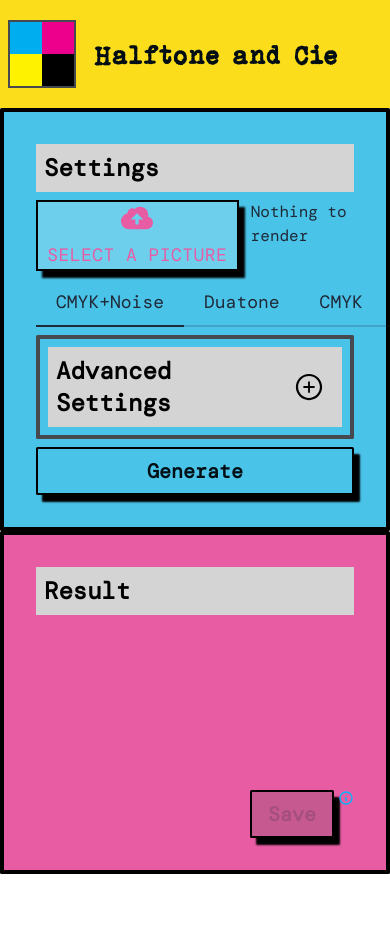
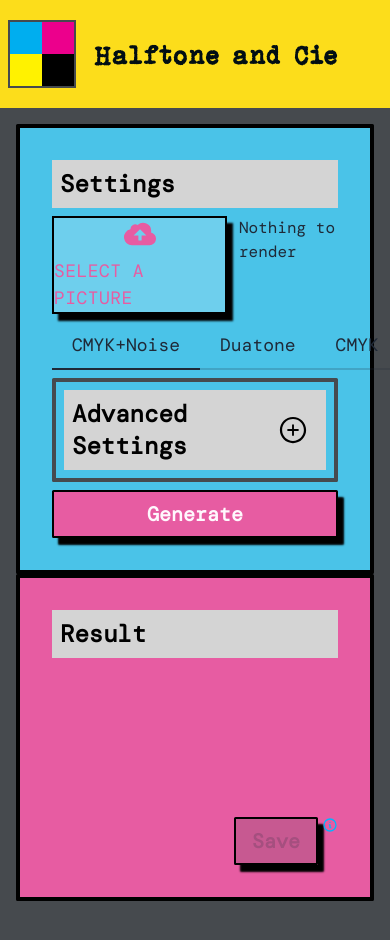
Before and after one commit to guillaume-gomez/halftone-and-cie, a React (Vite) app: page / in a window 390 px wide. Shown: the top 940 px of the page. Built offline with nearby package versions, Linux system fonts and the light colour scheme.

Commit message:
update design

```diff
--- a/index.html
+++ b/index.html
@@ -1,5 +1,5 @@
 <!doctype html>
-<html lang="en">
+<html lang="en" class="bg-neutral">
   <head>
     <meta charset="UTF-8" />
     <link rel="icon" type="image/svg+xml" href="/logo.png" />
--- a/src/App.tsx
+++ b/src/App.tsx
@@ -68,7 +68,7 @@ function App() {
   return (
     <div className="flex flex-col">
       <Navbar />
-      <div className="flex md:flex-row flex-col">
+      <div className="flex lg:flex-row lg:p-0 p-4 flex-col">
         <Card title="Settings" className="bg-primary">
           <InputFileWithPreview onChange={uploadImage} value={image} />
             <div
@@ -113,7 +113,7 @@ function App() {
               </CustomSettingsCard>
 
               <button
-                className="btn-custom btn btn-primary w-full text-xl custom-button"
+                className="btn-custom btn btn-secondary w-full text-xl custom-button"
                 onClick={generateButton}
               >
                 Generate
```
